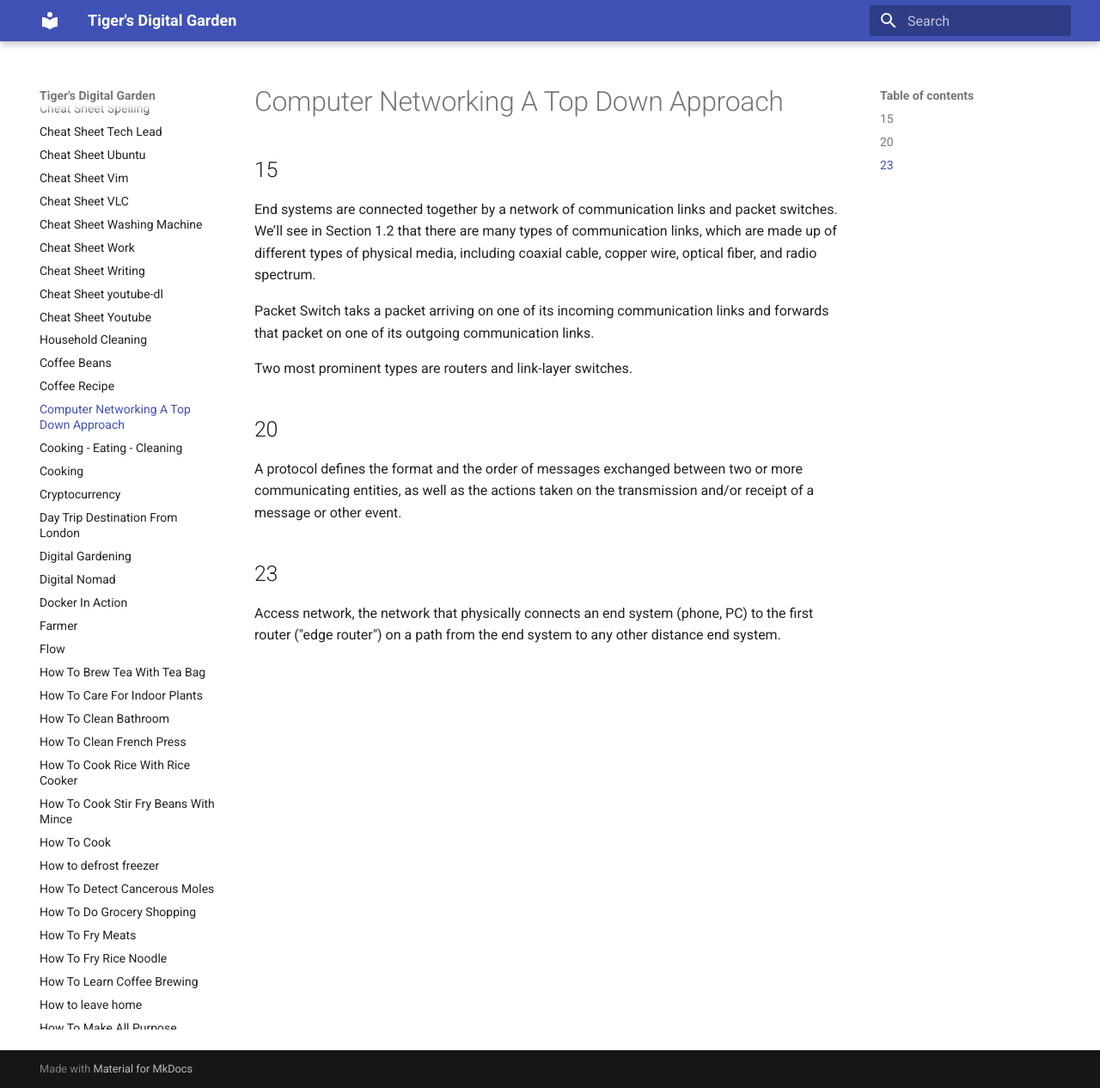
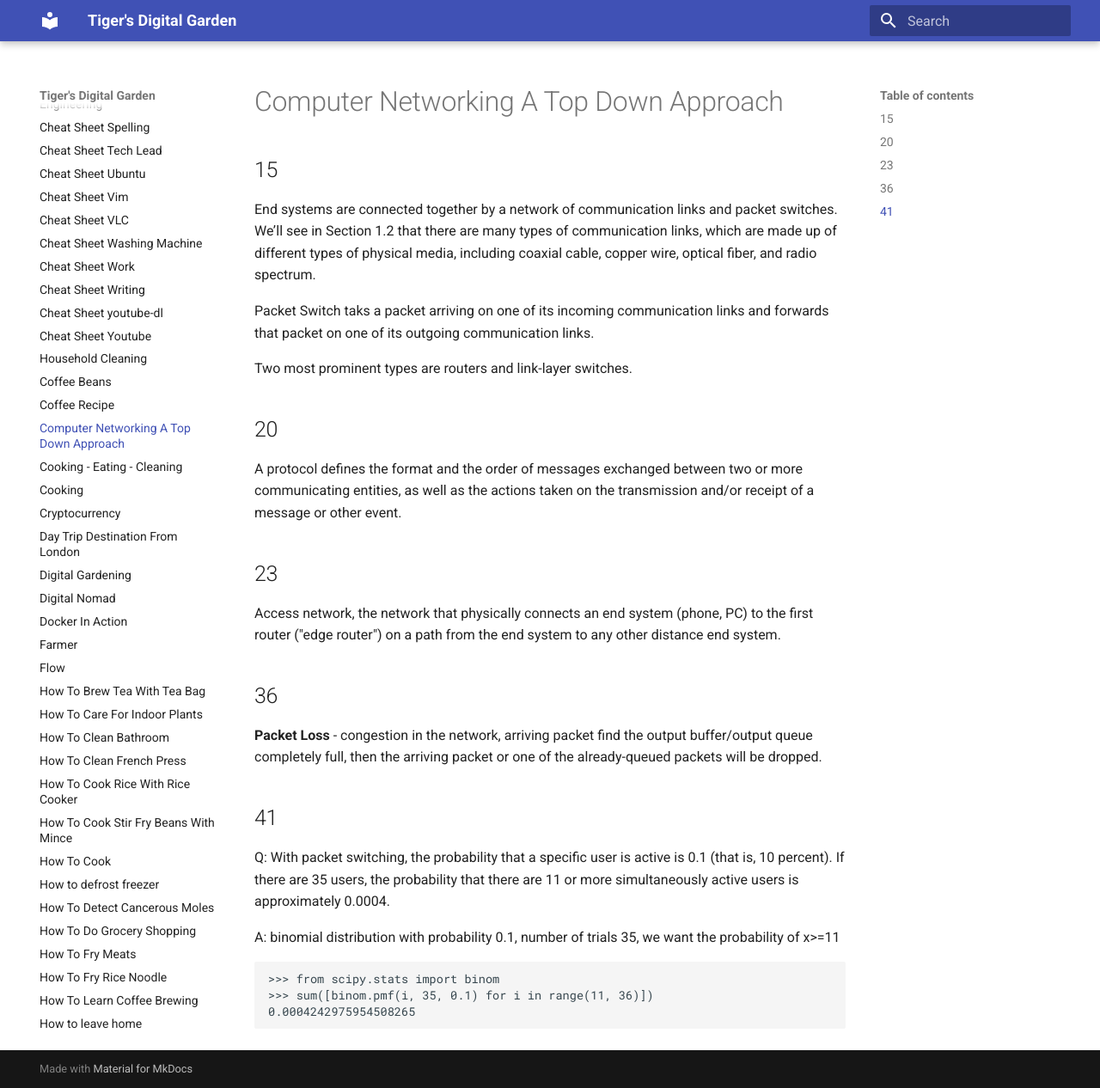
Before and after one commit to ynotstartups/notes, an MkDocs documentation site: the page built from notes/computer-networking-a-top-down-approach.md, in a window 1280 px wide and 1266 px high. Shown: the whole window at 86% size. Built offline with MkDocs 1.6.1 and Material for MkDocs 9.7.7, drawn with Linux system fonts in a browser that asks for light colours.

Commit message:
update progress

````diff
--- a/notes/computer-networking-a-top-down-approach.md
+++ b/notes/computer-networking-a-top-down-approach.md
@@ -19,3 +19,21 @@ A protocol defines the format and the order of messages exchanged between two or
 ## 23
 
 Access network, the network that physically connects an end system (phone, PC) to the first router ("edge router") on a path from the end system to any other distance end system.
+
+## 36
+
+**Packet Loss** - congestion in the network, arriving packet find the output buffer/output queue completely full, then the arriving packet or one of the already-queued packets will be dropped.
+
+## 41
+
+Q: With packet switching, the probability that a specific user is active is 0.1
+(that is, 10 percent). If there are 35 users, the probability that there are
+11 or more simultaneously active users is approximately 0.0004.
+
+A: binomial distribution with probability 0.1, number of trials 35, we want the probability of x>=11
+
+```python
+>>> from scipy.stats import binom
+>>> sum([binom.pmf(i, 35, 0.1) for i in range(11, 36)])
+0.0004242975954508265
+```
````
Also changed, not shown: notes/reminders.md (+1 -1 lines).
